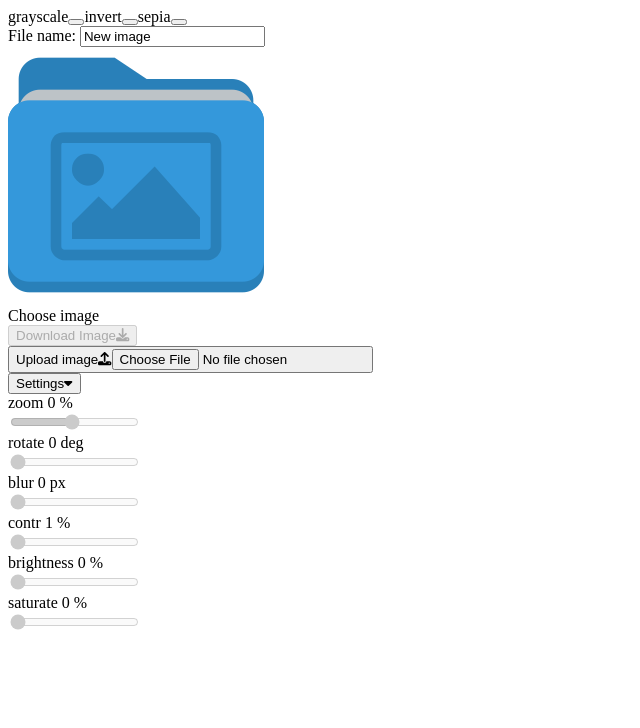
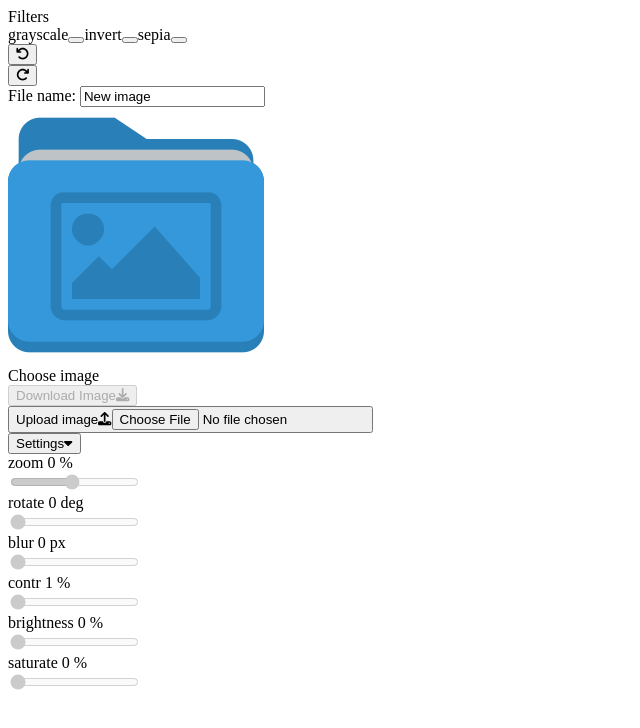
Before and after one commit to DavitAve/mini-photo-editor, a React (Vite) app: page / in a window 1280 px wide. Shown: the top 728 px of the page, without its empty margins (0-640 px from the left). Built offline with nearby package versions, Linux system fonts and the light colour scheme; the HTML template or start-up script is replaced by a standard one.

Commit message:
added reset functionality

```diff
--- a/src/components/Main.tsx
+++ b/src/components/Main.tsx
@@ -1,19 +1,24 @@
-import { FunctionComponent, useRef, ChangeEvent, useState } from "react";
+import {
+  FunctionComponent,
+  useRef,
+  ChangeEvent,
+  useState,
+  useLayoutEffect,
+} from "react";
 import FolderImg from "../assets/images/folder.png";
 import MainFunc from "./MainFunc";
 import MainPanel from "./MainPanel";
 import MainFilters from "./MainFilters";
+import useHistoryState from "../hooks/useHistoryState";
+import { IChanges } from "../interfaces/main";
+import MainUnRe from "./MainUnRe";
 
 const canvasSize = 630;
-
-interface IChanges {
-  [key: string]: number;
-}
 
 const Main: FunctionComponent = () => {
   const canvasRef = useRef<HTMLCanvasElement>(null);
   const fileRef = useRef<HTMLInputElement>(null);
-  const [changes, setChanges] = useState<IChanges>({
+  const [changes, setChanges, undo, redo] = useHistoryState<IChanges>({
     zoom: 0,
     rotate: 0,
     blur: 0,
@@ -84,7 +89,7 @@ const Main: FunctionComponent = () => {
 
   const nulledChng = () => {
     setChanges((prev) => {
-      Object.keys(prev).forEach((key) => (prev[key] = 0));
+      Object.keys(prev).forEach((key) => (prev[key as keyof IChanges] = 0));
       return prev;
     });
   };
@@ -146,12 +151,41 @@ const Main: FunctionComponent = () => {
     }
   };
 
+  const handleKeyDown = (e: KeyboardEvent) => {
+    const key = e.key.toLocaleLowerCase();
+    if (key === "z" && e.ctrlKey) {
+      handleRest("undo");
+    } else if (e.ctrlKey && key === "b") {
+      handleRest("redo");
+    }
+  };
+  const handleRest = (type: string) => {
+    if (type === "undo") {
+      const [data, act] = undo();
+      act();
+      canvasUpd({ src: selectedImage, ...changes, ...data });
+    } else {
+      const [data, act] = redo();
+      act();
+      canvasUpd({ src: selectedImage, ...changes, ...data });
+    }
+  };
+
+  useLayoutEffect(() => {
+    window.onkeydown = (e) => {
+      handleKeyDown(e);
+    };
+  }, [changes]);
+
   return (
     <div className="def-container">
       <div className="flex flex-col items-center py-3">
         <div className="relative w-[640px] flex flex-col canvas-box">
           <div className="absolute right-[-160px] top-0">
             <MainFilters changes={changes} onAction={handleSetChanges} />
+          </div>
+          <div className="absolute left-[-140px] top-0">
+            <MainUnRe onAction={handleRest} />
           </div>
           <div className="flex items-center">
             <span>File name: </span>
--- a/src/components/MainFilters.tsx
+++ b/src/components/MainFilters.tsx
@@ -1,10 +1,9 @@
 import { FunctionComponent } from "react";
 import Toggle from "./UI/Toggle";
+import { IChanges } from "../interfaces/main";
 
 interface IMainFiltersProps {
-  changes: {
-    [key: string]: number;
-  };
+  changes: IChanges;
   onAction: (key: string, value: boolean) => void;
 }
 
@@ -15,11 +14,14 @@ const MainFilters: FunctionComponent<IMainFiltersProps> = ({
   onAction,
 }) => {
   return (
+    <div className="flex flex-col gap-4">
+      <span className="text-3xl">Filters</span>
       <div className="flex flex-col gap-3">
         {Object.keys(changes).map((key, index) => {
           if (visiableKeys.includes(key))
             return (
               <Toggle
+                value={!!changes[key as keyof IChanges]}
                 key={index}
                 label={key}
                 onChange={(value) => onAction(key, value)}
@@ -27,6 +29,7 @@ const MainFilters: FunctionComponent<IMainFiltersProps> = ({
             );
         })}
       </div>
+    </div>
   );
 };
 
--- a/src/components/MainPanel.tsx
+++ b/src/components/MainPanel.tsx
@@ -3,11 +3,10 @@ import MainRange from "./MainRange";
 import { minMax } from "../utils/constants";
 import { FontAwesomeIcon } from "@fortawesome/react-fontawesome";
 import { faCaretDown } from "@fortawesome/free-solid-svg-icons";
+import { IChanges } from "../interfaces/main";
 
 interface IMainPanelProps {
-  changes: {
-    [key: string]: number;
-  };
+  changes: IChanges;
   disabled: boolean;
   onAction: (key: string, value: number) => void;
 }
@@ -44,8 +43,8 @@ const MainPanel: FunctionComponent<IMainPanelProps> = ({
           </button>
         </div>
         <div
-          className={`flex flex-col gap-4 overflow-hidden tr-2 ${
-            show ? "h-[223px]" : "h-0"
+          className={`flex flex-col p-3 gap-4 overflow-hidden tr-2 bg-[#1b1b1b] ${
+            show ? "h-[260px]" : "h-0 py-0"
           }`}
         >
           {Object.entries(changes).map(([key, item], index) => {
--- /dev/null
+++ b/src/components/MainUnRe.tsx
@@ -0,0 +1,33 @@
+import { FunctionComponent } from "react";
+import Button from "./UI/Button";
+import { FontAwesomeIcon } from "@fortawesome/react-fontawesome";
+import {
+  faArrowRotateLeft,
+  faArrowRotateRight,
+} from "@fortawesome/free-solid-svg-icons";
+import Tooltip from "./UI/Tooltip";
+
+interface IMainUnReProps {
+  onAction: (type: string) => void;
+}
+
+const MainUnRe: FunctionComponent<IMainUnReProps> = ({ onAction }) => {
+  return (
+    <div className="flex items-center gap-3">
+      <Tooltip>
+        <div data-content>Ctrl + Z</div>
+        <Button onClick={() => onAction("undo")} data-on>
+          <FontAwesomeIcon icon={faArrowRotateLeft} />
+        </Button>
+      </Tooltip>
+      <Tooltip>
+        <div data-content>Ctrl + B</div>
+        <Button onClick={() => onAction("redo")} data-on>
+          <FontAwesomeIcon icon={faArrowRotateRight} />
+        </Button>
+      </Tooltip>
+    </div>
+  );
+};
+
+export default MainUnRe;
--- a/src/components/UI/Toggle.tsx
+++ b/src/components/UI/Toggle.tsx
@@ -1,17 +1,23 @@
 import { FunctionComponent, useEffect, useState } from "react";
 
 interface IToggleProps {
+  value?: boolean;
   label?: string;
   defaultChecked?: boolean;
   onChange?: (value: boolean) => void;
 }
 
 const Toggle: FunctionComponent<IToggleProps> = ({
+  value = false,
   defaultChecked = false,
   label = "",
   onChange,
 }) => {
   const [active, setActive] = useState<boolean>(false);
+
+  useEffect(() => {
+    setActive(value);
+  }, [value]);
 
   useEffect(() => {
     setActive(defaultChecked);
--- /dev/null
+++ b/src/hooks/useHistoryState.tsx
@@ -0,0 +1,54 @@
+import { useCallback, useState } from "react";
+
+type InitialValueType<T> = T | ((prev: T) => T);
+
+type ReturnValueType<T> = [
+  T,
+  (data: InitialValueType<T>) => void,
+  () => UndoT<T>,
+  () => UndoT<T>
+];
+
+type UndoT<T> = [T, () => void];
+
+const useHistoryState: <T>(initialState: T) => ReturnValueType<T> = <T,>(
+  initialState: T
+) => {
+  const [state, _setState] = useState<T>(initialState);
+  const [history, setHistory] = useState<T[]>([initialState]);
+  const [pointer, setPointer] = useState<number>(0);
+
+  const undo = useCallback(() => {
+    const action = () => {
+      if (pointer > 0) {
+        _setState(history[pointer - 1]);
+        setPointer((prev) => prev - 1);
+      }
+    };
+    return [history[pointer - 1], action] as UndoT<T>;
+  }, [state, pointer]);
+
+  const redo = useCallback(() => {
+    const action = () => {
+      if (pointer + 1 < history.length) {
+        _setState(history[pointer + 1]);
+        setPointer((prev) => prev + 1);
+      }
+    };
+    return [history[pointer + 1], action] as UndoT<T>;
+  }, [state, pointer]);
+
+  const setState = (data: InitialValueType<T>) => {
+    let valueToAdd = data;
+    if (typeof data === "function") {
+      valueToAdd = (data as (prev?: T) => T)(state);
+    }
+    setHistory((prev) => [...prev, valueToAdd as T]);
+    _setState(data);
+    setPointer((prev) => prev + 1);
+  };
+
+  return [state, setState, undo, redo];
+};
+
+export default useHistoryState;
--- /dev/null
+++ b/src/interfaces/main.ts
@@ -0,0 +1,11 @@
+export interface IChanges {
+  zoom: number;
+  rotate: number;
+  blur: number;
+  contr: number;
+  brightness: number;
+  saturate: number;
+  grayscale: number;
+  invert: number;
+  sepia: number;
+}
--- a/src/styles/global.css
+++ b/src/styles/global.css
@@ -30,7 +30,9 @@
   flex-direction: column;
   background: #181818;
 }
-
+input  {
+  color: #181818;
+}
 .def-container {
   width: 1200px;
   max-width: 100%;
```
Also changed, not shown: src/hooks/template.ts (added, +59 -0 lines). Lines whose indentation alone changed are shown as unchanged.
